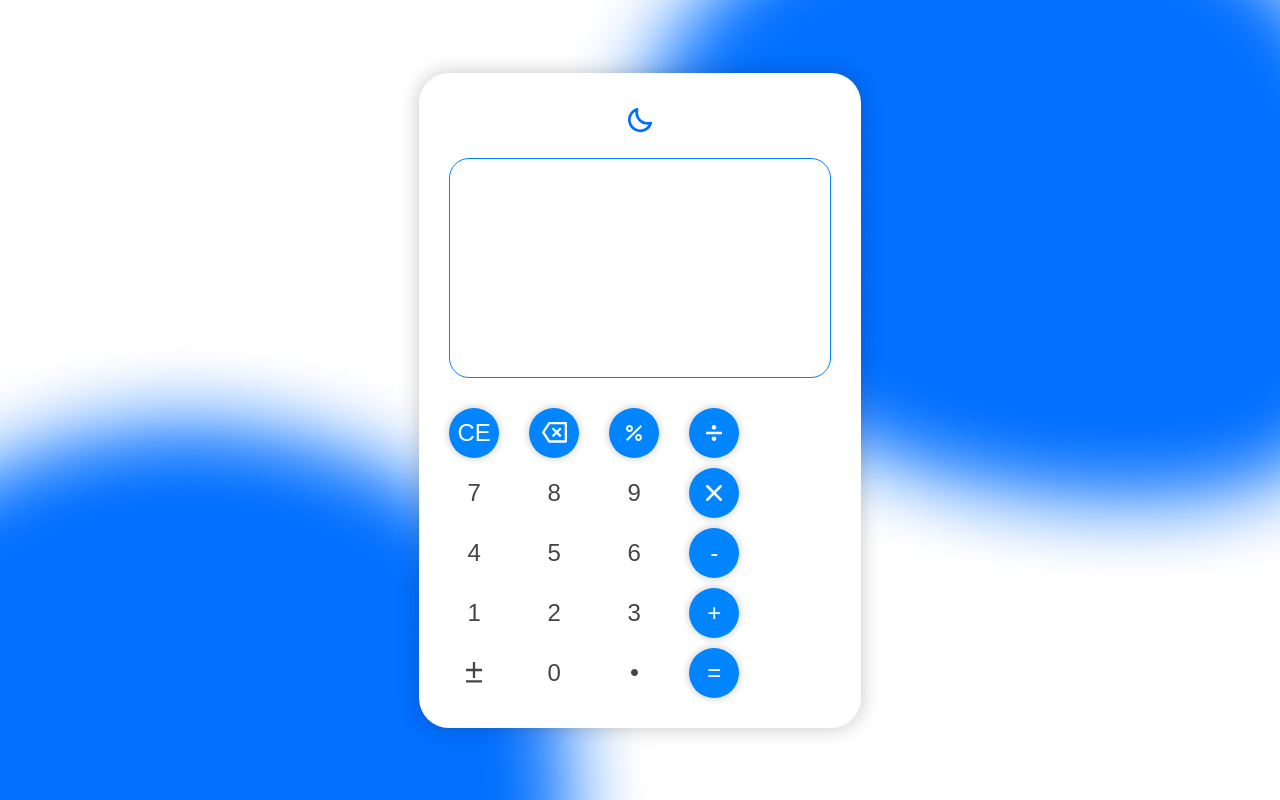
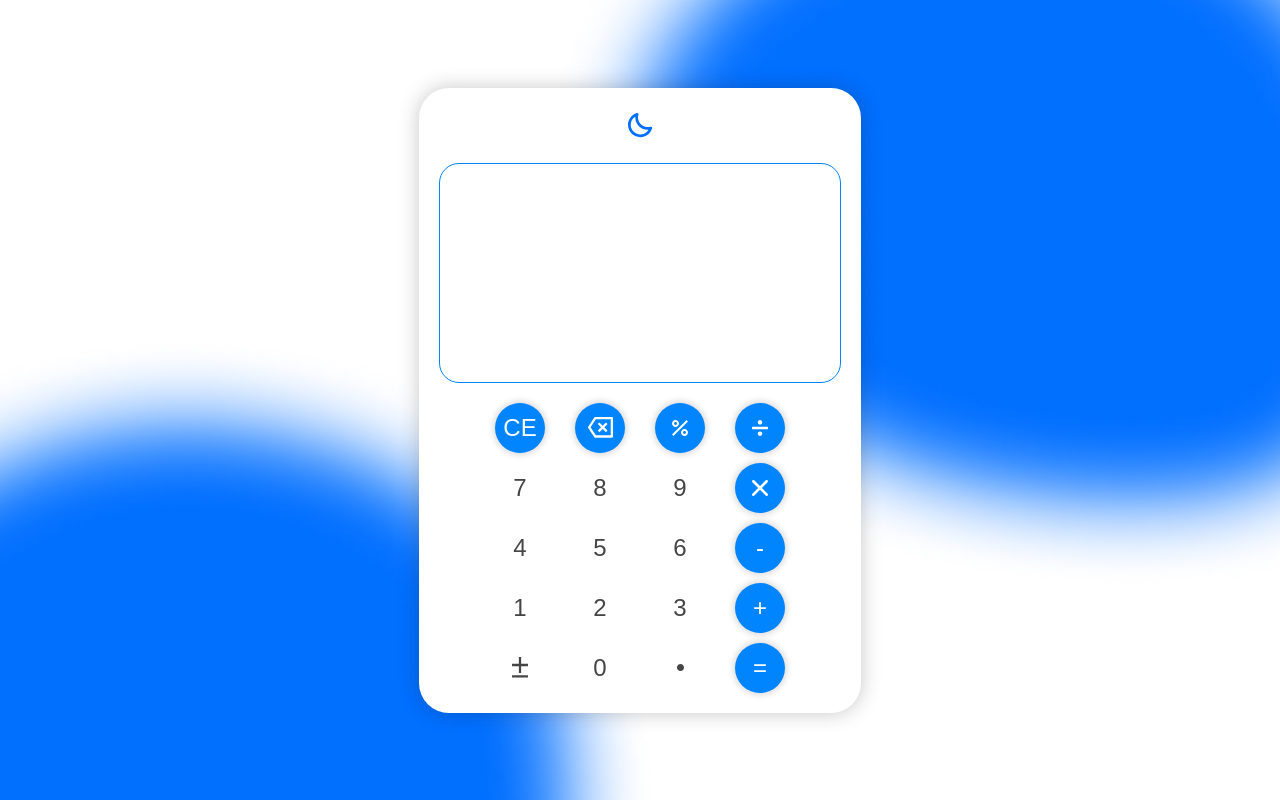
Before and after one commit to KseniyaAvdeenko/Simple-Calculator, a React (Create React App) app: page / in a window 1280 px wide. Built offline with nearby package versions, Linux system fonts and the light colour scheme; the HTML template or start-up script is replaced by a standard one.

Commit message:
first commit calculator

```diff
--- a/src/App.js
+++ b/src/App.js
@@ -128,6 +128,7 @@ function App() {
         }
     }
 
+    console.log(document.body.clientWidth)
     const doCalculations = (value) => {
         let nums = ['0', '1', '2', '3', '4', '5', '6', '7', '8', '9', '.']
         let calcSigns = ['+', '-', '*', '/', '%',]
--- a/src/assets/styles/calculator.module.sass
+++ b/src/assets/styles/calculator.module.sass
@@ -5,7 +5,7 @@
   box-shadow: 0 0 20px 0 rgba(30, 30, 30, 0.25)
   width: 37.5%
   border-radius: 30px
-  padding: 30px
+  padding: 20px
   @extend .dFlex
   @extend .flexColumn
   @extend .flexAiCenter
@@ -16,7 +16,7 @@
 
 @media all and (max-device-width: 1680px)
   .calculator
-    width: 32%
+    width: 30%
 
 @media all and (max-device-width: 1440px)
   .calculator
@@ -70,11 +70,8 @@
 .calcSettings
   @extend .dFlex
   @extend .flexJcEnd
-  margin-bottom: 30px
+  margin-bottom: 20px
 
-@media all and (max-device-width: 1024px)
-  .calcSettings
-    margin-bottom: 20px
 
 .darkImageWrapper,
 .lightImageWrapper
@@ -89,12 +86,16 @@
   border-style: solid
   border-radius: 20px
   height: 250px
-  margin-bottom: 30px
+  margin-bottom: 20px
   @extend .widthFull
   @extend .dFlex
   @extend .flexColumn
   padding: 10px
   @extend .flexJcSpaceBtw
+
+@media all and (max-device-width: 1680px)
+  .display
+    height: 230px
 
 @media all and (max-device-width: 1024px)
   .display
@@ -120,11 +121,19 @@
   grid-template-rows: repeat(5, 90px)
   row-gap: 15px
   column-gap: 40px
+  @extend .flexJcCenter
+
+@media all and (max-device-width: 1680px)
+  .calcButtons
+    grid-template-columns: repeat(4, 75px)
+    grid-template-rows: repeat(5, 75px)
+    row-gap: 10px
+    column-gap: 30px
 
 @media all and (max-device-width: 1280px)
   .calcButtons
-    grid-template-columns: repeat(4, 70px)
-    grid-template-rows: repeat(5, 70px)
+    grid-template-columns: repeat(4, 60px)
+    grid-template-rows: repeat(5, 60px)
     row-gap: 10px
     column-gap: 30px
 
@@ -145,10 +154,17 @@
   @extend .flexAiCenter
   @extend .flexJcCenter
 
+
+@media all and (max-device-width: 1680px)
+  .calcButton
+    width: 75px
+    height: 75px
+    font-size: 30px
+
 @media all and (max-device-width: 1280px)
   .calcButton
-    width: 70px
-    height: 70px
+    width: 60px
+    height: 60px
     font-size: 30px
 
 @media all and (max-device-width: 1024px)
```
